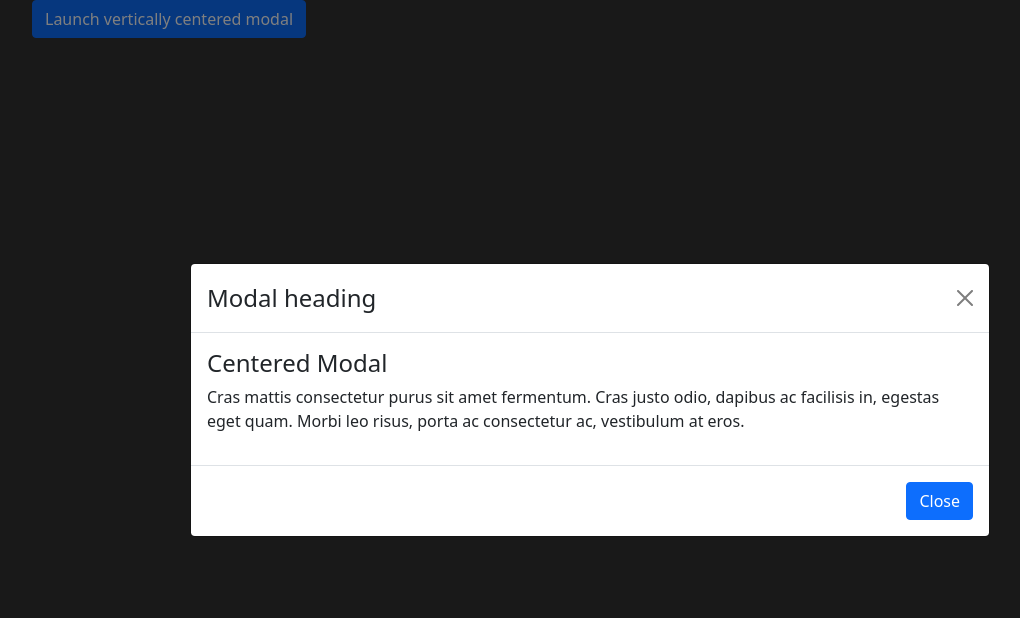
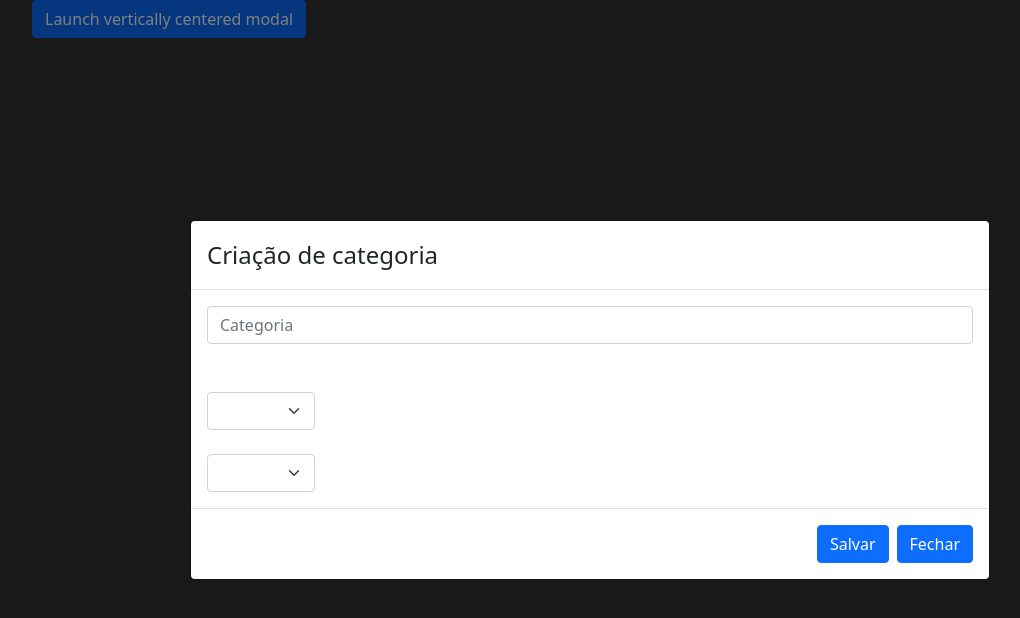
Before and after one commit to moneyman-S/front, a React (Create React App) app: page /Categories in a window 1280 px wide. Both pictures are taken after a click on the button "Launch vertically centered modal". Shown: the top 618 px of the page, without its empty margins (50-1070 px from the left). Built offline with nearby package versions, Linux system fonts and the light colour scheme.

Commit message:
feat: create category modal

```diff
--- a/src/components/CreateCategoryDialog.tsx
+++ b/src/components/CreateCategoryDialog.tsx
@@ -1,5 +1,5 @@
 import React from "react";
-import { Modal, Button } from "react-bootstrap";
+import { Modal, Button, Form, Col, Row } from "react-bootstrap";
 
 
 type Props = {
@@ -15,22 +15,49 @@ export default (props: Props) => {
       aria-labelledby="contained-modal-title-vcenter"
       centered
     >
-      <Modal.Header closeButton>
+      <Modal.Header>
         <Modal.Title id="contained-modal-title-vcenter">
-          Modal heading
+          Criação de categoria
         </Modal.Title>
       </Modal.Header>
       <Modal.Body>
-        <h4>Centered Modal</h4>
-        <p>
-          Cras mattis consectetur purus sit amet fermentum. Cras justo odio,
-          dapibus ac facilisis in, egestas eget quam. Morbi leo risus, porta ac
-          consectetur ac, vestibulum at eros.
-        </p>
+        <Form>
+          <Row>
+            <Col>
+              <Form.Control type="text" placeholder="Categoria" />
+            </Col>
+          </Row>
+        </Form>
+        <Form>
+          <Row>
+            <Col lg="2" className="mt-5">
+              <Form.Select>
+                <option></option>
+                <option value="1">One</option>
+                <option value="2">Two</option>
+                <option value="3">Three</option>
+              </Form.Select>
+            </Col>
+          </Row>
+        </Form>
+        <br />
+        <Form>
+          <Row>
+            <Col lg="2">
+              <Form.Select>
+                <option></option>
+                <option value="1">One</option>
+                <option value="2">Two</option>
+                <option value="3">Three</option>
+              </Form.Select>
+            </Col>
+          </Row>
+        </Form>
       </Modal.Body>
       <Modal.Footer>
-        <Button onClick={props.onHide}>Close</Button>
+        <Button onClick={props.onHide}>Salvar</Button>
+        <Button onClick={props.onHide}>Fechar</Button>
       </Modal.Footer>
-    </Modal>
+    </Modal >
   )
 }
```
